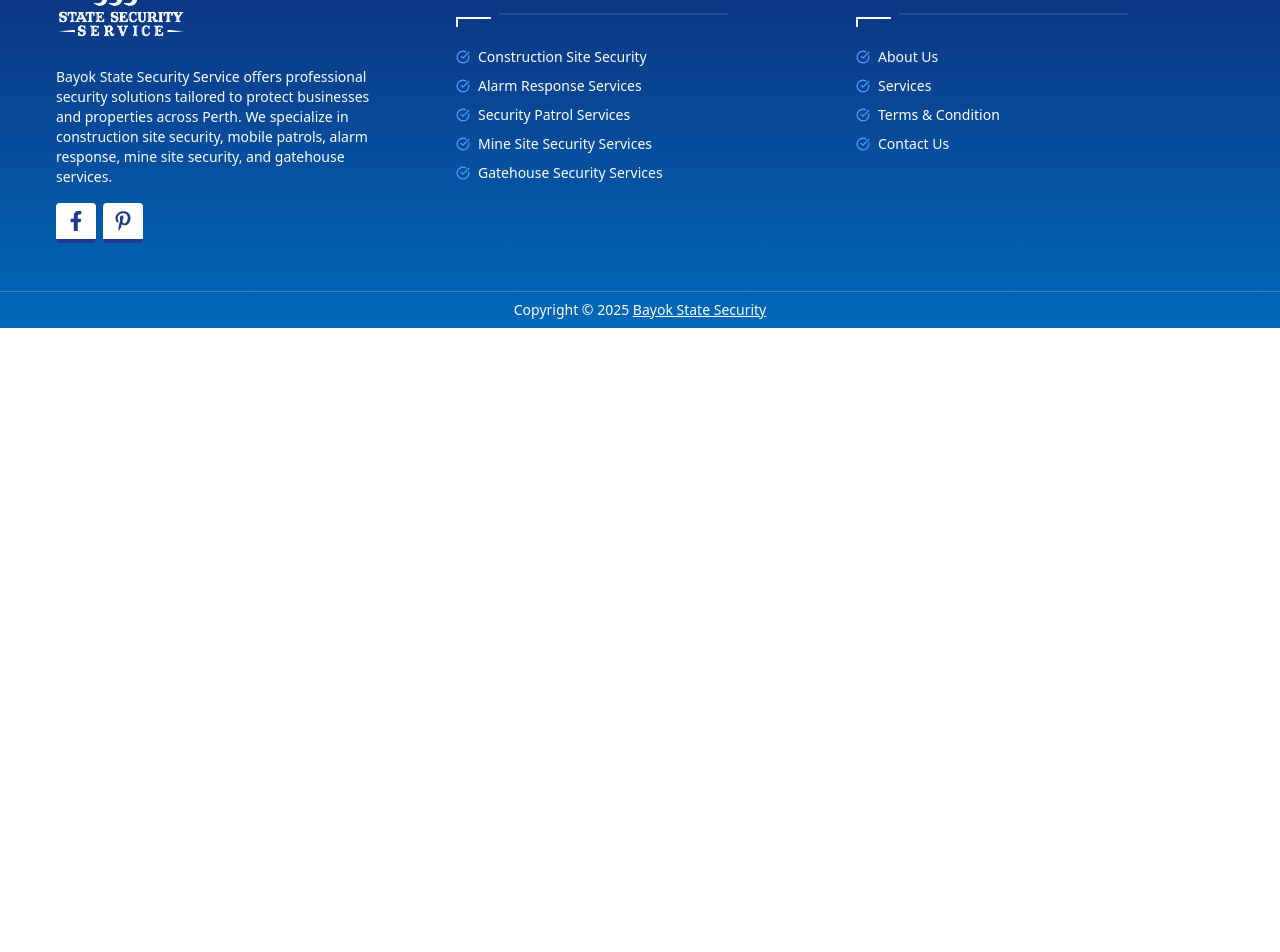
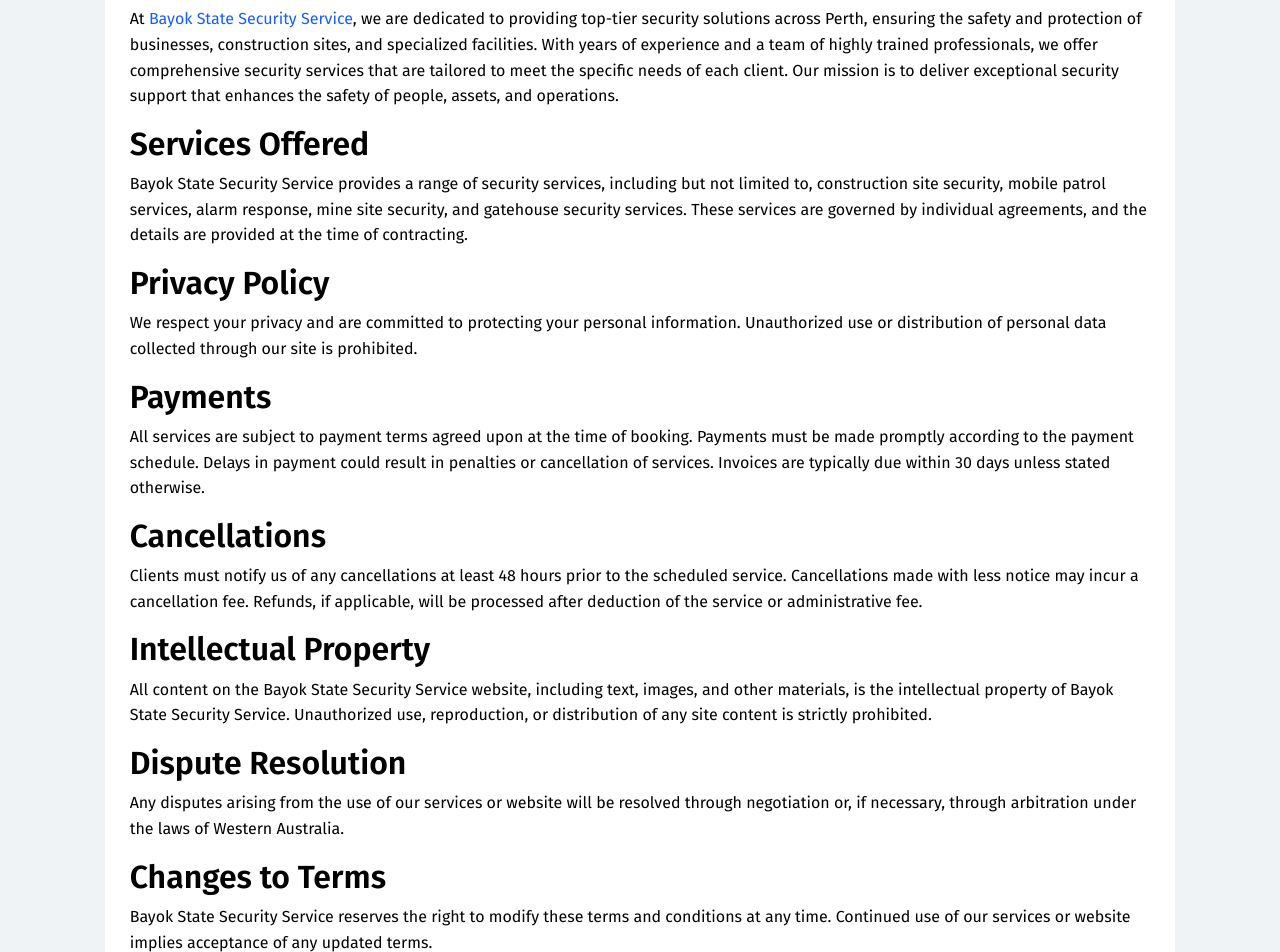
Before and after one commit to sobanomar/bayok-state-security, a React (Vite) app: page /terms-and-conditions in a window 1280 px wide. Shown: the part 300-1252 px from the top of the page. Before the commit the page ends 800 px from the top, so only its background shows below. Built offline with nearby package versions, Linux system fonts and the light colour scheme; no server answers.

Commit message:
feat: feat: terms and conditions page added

```diff
--- a/src/components/HeroBanner.jsx
+++ b/src/components/HeroBanner.jsx
@@ -17,18 +17,15 @@
       {/* Content */}
       <div className="w-full max-w-[1200px] mx-auto px-4 sm:px-6 z-10">
         <div className="flex items-center justify-center">
-          <div className="w-full max-w-4xl">
+          <div className="w-full max-w-4xl ">
             <div className="text-center text-white mb-0">
               <h1
-                className="font-bold mb-4 text-2xl sm:text-3xl lg:text-4xl xl:text-5xl"
+                className="font-bold mb-4 text-3xl sm:text-3xl lg:text-4xl xl:text-5xl"
                 style={{ lineHeight: "1.2" }}
               >
                 {heading}
               </h1>
-              <p
-                className="text-base px-4"
-                style={{ marginBottom: "35px", lineHeight: "1.6" }}
-              >
+              <p className="text-base px-4" style={{ lineHeight: "1.6" }}>
                 {subHeading}
               </p>
             </div>
--- a/src/components/ServicesSection.jsx
+++ b/src/components/ServicesSection.jsx
@@ -146,7 +146,7 @@
           <div className="w-full max-w-4xl">
             <div className="text-center mb-8 sm:mb-12">
               <h2
-                className="font-semibold text-center relative text-xl sm:text-2xl lg:text-3xl"
+                className="font-semibold text-center relative text-3xl sm:text-2xl lg:text-3xl"
                 style={{
                   lineHeight: "1.2",
                   paddingBottom: "20px",
--- a/src/pages/ContactUs/ContactPage.jsx
+++ b/src/pages/ContactUs/ContactPage.jsx
@@ -181,7 +181,7 @@
                         <Mail size={30} />
                       </div>
                       <div className="text">
-                        <p className="mb-0 text-[16px] lowercase">
+                        <p className="mb-0 text-[16px] lowercase">f
                           TUTADHEL@YMAIL.COM
                         </p>
                         <strong className="block text-[19px] leading-[26px] text-[#0087ef] font-semibold">
--- a/src/pages/TermsAndConditions/TermsAndConditions.jsx
+++ b/src/pages/TermsAndConditions/TermsAndConditions.jsx
@@ -1,10 +1,9 @@
-import React from "react";
-import StaticHTML from "../../components/StaticHTML";
+import TermsAndConditionsPage from "./TermsAndConditionsPage";
 
 const TermsAndConditions = () => {
   return (
     <div>
-      <StaticHTML path="/TermsAndConditions.html" />
+      <TermsAndConditionsPage />
     </div>
   );
 };
--- /dev/null
+++ b/src/pages/TermsAndConditions/TermsAndConditionsPage.jsx
@@ -0,0 +1,118 @@
+import React from "react";
+import { Link } from "react-router-dom";
+
+const TermsAndConditionsPage = () => {
+  return (
+    <div className="font-fira text-black leading-[1.6] relative overflow-hidden w-full">
+      <section className="bg-[#f0f3f6] py-[30px] md:py-[50px]">
+        <div className="w-full px-4 mx-auto max-w-[540px] sm:max-w-[720px] md:max-w-[960px] lg:max-w-[1140px] xl:max-w-[1200px]">
+          <div className="flex justify-center">
+            <div className="w-full xl:w-11/12">
+              <div className="bg-white shadow-[rgba(0,0,0,0.16)_0px_1px_4px] mt-[25px] md:mt-[15px] lg:mt-[25px] p-[20px] md:p-[15px] lg:p-[25px] rounded-[10px]">
+                <h1 className="text-center mb-4 lg:mb-6 text-[30px] xl:text-[38px] lg:text-[32px] md:text-[28px] sm:text-[26px] text-black leading-[1.2] font-semibold">
+                  Terms and Conditions
+                </h1>
+
+                <h2 className="text-[32px] xl:text-[32px] lg:text-[28px] md:text-[24px] sm:text-[23px] text-black leading-[1.2] font-semibold mb-2 mt-0">
+                  Introduction
+                </h2>
+
+                <p className="mb-4 text-base leading-[1.6]">
+                  At{" "}
+                  <Link
+                    to={"/"}
+                    className="text-blue-600 hover:text-blue-800 no-underline"
+                  >
+                    Bayok State Security Service
+                  </Link>
+                  , we are dedicated to providing top-tier security solutions
+                  across Perth, ensuring the safety and protection of
+                  businesses, construction sites, and specialized facilities.
+                  With years of experience and a team of highly trained
+                  professionals, we offer comprehensive security services that
+                  are tailored to meet the specific needs of each client. Our
+                  mission is to deliver exceptional security support that
+                  enhances the safety of people, assets, and operations.
+                </p>
+
+                <h2 className="text-[32px] xl:text-[32px] lg:text-[28px] md:text-[24px] sm:text-[23px] text-black leading-[1.2] font-semibold mb-2 mt-0">
+                  Services Offered
+                </h2>
+                <p className="mb-4 text-base leading-[1.6]">
+                  Bayok State Security Service provides a range of security
+                  services, including but not limited to, construction site
+                  security, mobile patrol services, alarm response, mine site
+                  security, and gatehouse security services. These services are
+                  governed by individual agreements, and the details are
+                  provided at the time of contracting.
+                </p>
+
+                <h2 className="text-[32px] xl:text-[32px] lg:text-[28px] md:text-[24px] sm:text-[23px] text-black leading-[1.2] font-semibold mb-2 mt-0">
+                  Privacy Policy
+                </h2>
+                <p className="mb-4 text-base leading-[1.6]">
+                  We respect your privacy and are committed to protecting your
+                  personal information. Unauthorized use or distribution of
+                  personal data collected through our site is prohibited.
+                </p>
+
+                <h2 className="text-[32px] xl:text-[32px] lg:text-[28px] md:text-[24px] sm:text-[23px] text-black leading-[1.2] font-semibold mb-2 mt-0">
+                  Payments
+                </h2>
+                <p className="mb-4 text-base leading-[1.6]">
+                  All services are subject to payment terms agreed upon at the
+                  time of booking. Payments must be made promptly according to
+                  the payment schedule. Delays in payment could result in
+                  penalties or cancellation of services. Invoices are typically
+                  due within 30 days unless stated otherwise.
+                </p>
+
+                <h2 className="text-[32px] xl:text-[32px] lg:text-[28px] md:text-[24px] sm:text-[23px] text-black leading-[1.2] font-semibold mb-2 mt-0">
+                  Cancellations
+                </h2>
+                <p className="mb-4 text-base leading-[1.6]">
+                  Clients must notify us of any cancellations at least 48 hours
+                  prior to the scheduled service. Cancellations made with less
+                  notice may incur a cancellation fee. Refunds, if applicable,
+                  will be processed after deduction of the service or
+                  administrative fee.
+                </p>
+
+                <h2 className="text-[32px] xl:text-[32px] lg:text-[28px] md:text-[24px] sm:text-[23px] text-black leading-[1.2] font-semibold mb-2 mt-0">
+                  Intellectual Property
+                </h2>
+                <p className="mb-4 text-base leading-[1.6]">
+                  All content on the Bayok State Security Service website,
+                  including text, images, and other materials, is the
+                  intellectual property of Bayok State Security Service.
+                  Unauthorized use, reproduction, or distribution of any site
+                  content is strictly prohibited.
+                </p>
+
+                <h2 className="text-[32px] xl:text-[32px] lg:text-[28px] md:text-[24px] sm:text-[23px] text-black leading-[1.2] font-semibold mb-2 mt-0">
+                  Dispute Resolution
+                </h2>
+                <p className="mb-4 text-base leading-[1.6]">
+                  Any disputes arising from the use of our services or website
+                  will be resolved through negotiation or, if necessary, through
+                  arbitration under the laws of Western Australia.
+                </p>
+
+                <h2 className="text-[32px] xl:text-[32px] lg:text-[28px] md:text-[24px] sm:text-[23px] text-black leading-[1.2] font-semibold mb-2 mt-0">
+                  Changes to Terms
+                </h2>
+                <p className="mb-4 text-base leading-[1.6]">
+                  Bayok State Security Service reserves the right to modify
+                  these terms and conditions at any time. Continued use of our
+                  services or website implies acceptance of any updated terms.
+                </p>
+              </div>
+            </div>
+          </div>
+        </div>
+      </section>
+    </div>
+  );
+};
+
+export default TermsAndConditionsPage;
```
